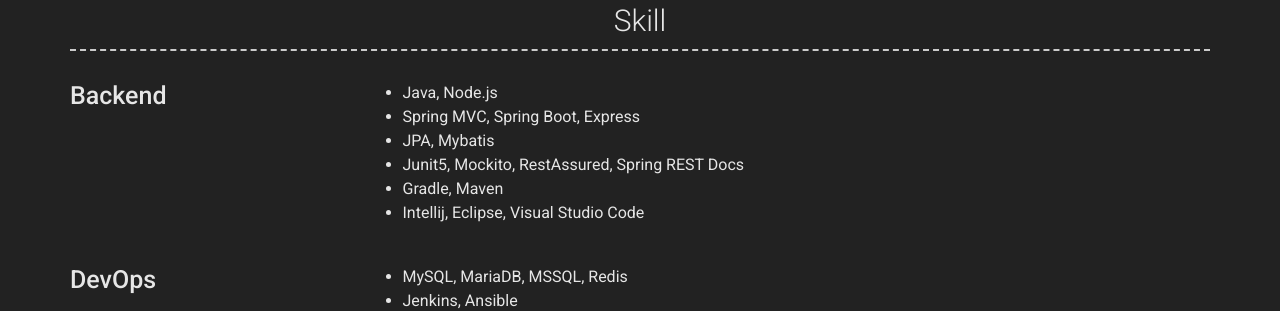
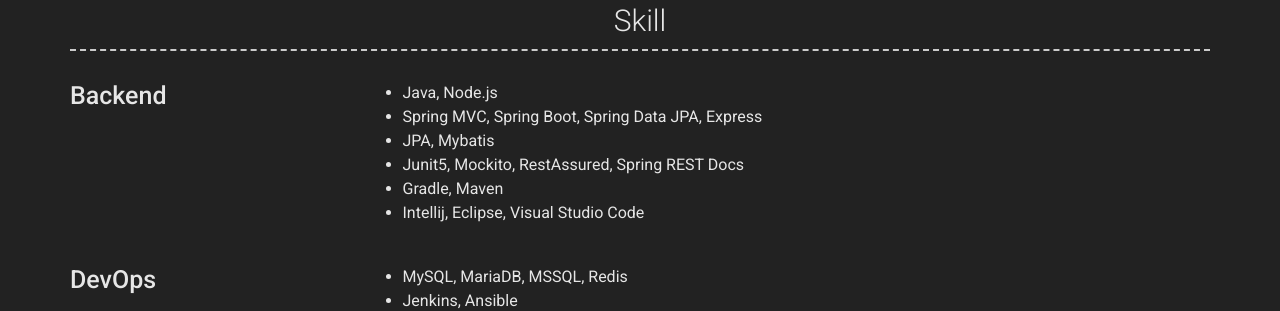
Before and after one commit to wlroh/wlroh.github.io, a Jekyll site: the page built from resume.md, in a window 1280 px wide and 900 px high, scrolled down 3871 px. Shown: the part 153-464 px from the top of the window. Built offline with Jekyll 4.4.1, drawn with Linux system fonts in a browser that asks for light colours; nearby versions of some CDN libraries.

Commit message:
docs: Skill Set을 최신화하라

```diff
--- a/_data/resume/skill.yml
+++ b/_data/resume/skill.yml
@@ -6,7 +6,7 @@
       title: Backend
       description: | # this will include new lines to allow paragraphs
         * Java, Node.js
-        * Spring MVC, Spring Boot, Express
+        * Spring MVC, Spring Boot, Spring Data JPA, Express
         * JPA, Mybatis
         * Junit5, Mockito, RestAssured, Spring REST Docs
         * Gradle, Maven
```
